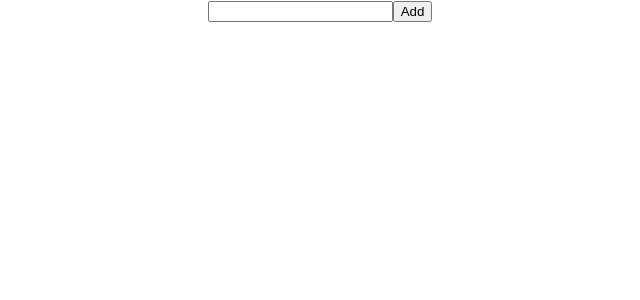
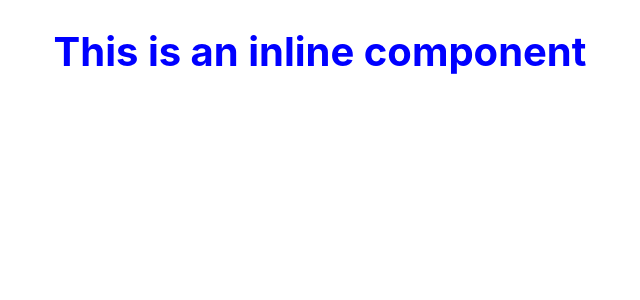
Before and after one commit to NinjaTeknik/First-React-App, a React (Create React App) app: page / in a window 1280 px wide. Shown: the top 300 px of the page, without its empty margins (320-960 px from the left). Built offline with nearby package versions, Linux system fonts and the light colour scheme.

Commit message:
Inline Component added

```diff
--- a/src/App.js
+++ b/src/App.js
@@ -11,12 +11,13 @@ import "./App.css";
 //import ConditionalComponent from "./components/ConditionalComponent";
 //import Product from "./components/Product";
 //import Form from "./components/Form";
-import Todo from "./components/Todo";
+//import Todo from "./components/Todo";
+import InlineComponent from "./components/InlineComponent";
 
 function App() {
   return (
     <div className="App">
-      <Todo></Todo>
+      <InlineComponent></InlineComponent>
     </div>
   );
 }
--- /dev/null
+++ b/src/components/InlineComponent.js
@@ -0,0 +1,11 @@
+const header = {
+  color: "blue",
+  fontSize: "40px",
+};
+export default function InlineComponent() {
+  return (
+    <div>
+      <h1 style={header}>This is an inline component</h1>
+    </div>
+  );
+}
```
